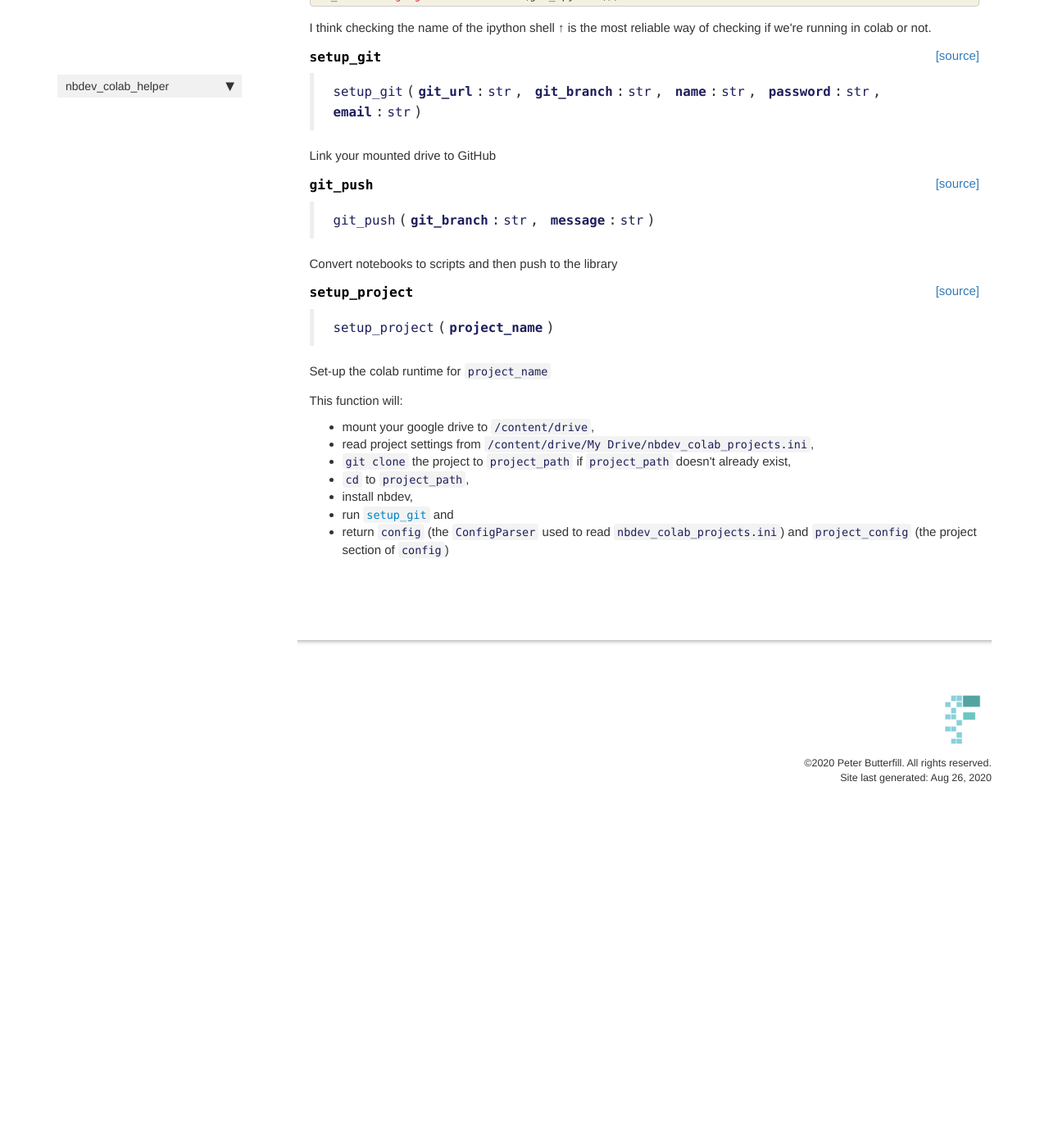
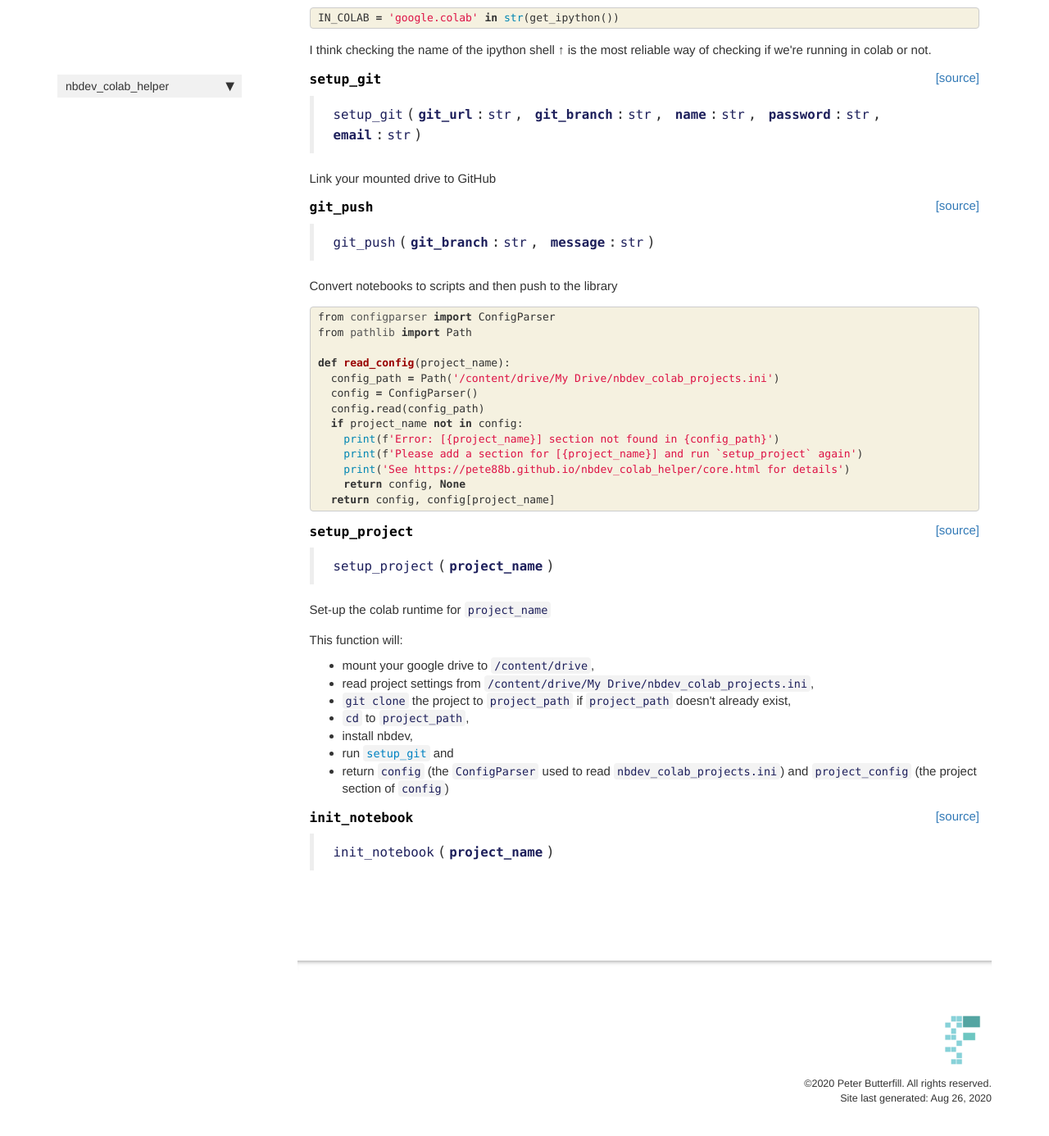
Before and after one commit to pete88b/nbdev_colab_helper, a Jekyll site: the page built from docs/core.html, in a window 1280 px wide and 1400 px high, scrolled down 356 px. Shown: the top 1386 px of the window at 82% size. Built offline with Jekyll 4.4.1, drawn with Linux system fonts in a browser that asks for light colours; nearby versions of some CDN libraries; comment, search, counter and statistics services are not loaded; before the commit the page ends 1365 px from its top, so only the background shows below that.

```diff
--- a/docs/core.html
+++ b/docs/core.html
@@ -113,6 +113,35 @@ nb_path: "00_core.ipynb"
     {% raw %}
 
 <div class="cell border-box-sizing code_cell rendered">
+<div class="input">
+
+<div class="inner_cell">
+    <div class="input_area">
+<div class=" highlight hl-ipython3"><pre><span></span><span class="kn">from</span> <span class="nn">configparser</span> <span class="k">import</span> <span class="n">ConfigParser</span>
+<span class="kn">from</span> <span class="nn">pathlib</span> <span class="k">import</span> <span class="n">Path</span>
+
+<span class="k">def</span> <span class="nf">read_config</span><span class="p">(</span><span class="n">project_name</span><span class="p">):</span>
+  <span class="n">config_path</span> <span class="o">=</span> <span class="n">Path</span><span class="p">(</span><span class="s1">&#39;/content/drive/My Drive/nbdev_colab_projects.ini&#39;</span><span class="p">)</span>
+  <span class="n">config</span> <span class="o">=</span> <span class="n">ConfigParser</span><span class="p">()</span>
+  <span class="n">config</span><span class="o">.</span><span class="n">read</span><span class="p">(</span><span class="n">config_path</span><span class="p">)</span>
+  <span class="k">if</span> <span class="n">project_name</span> <span class="ow">not</span> <span class="ow">in</span> <span class="n">config</span><span class="p">:</span>
+    <span class="nb">print</span><span class="p">(</span><span class="n">f</span><span class="s1">&#39;Error: [</span><span class="si">{project_name}</span><span class="s1">] section not found in </span><span class="si">{config_path}</span><span class="s1">&#39;</span><span class="p">)</span>
+    <span class="nb">print</span><span class="p">(</span><span class="n">f</span><span class="s1">&#39;Please add a section for [</span><span class="si">{project_name}</span><span class="s1">] and run `setup_project` again&#39;</span><span class="p">)</span>
+    <span class="nb">print</span><span class="p">(</span><span class="s1">&#39;See https://pete88b.github.io/nbdev_colab_helper/core.html for details&#39;</span><span class="p">)</span>
+    <span class="k">return</span> <span class="n">config</span><span class="p">,</span> <span class="kc">None</span>
+  <span class="k">return</span> <span class="n">config</span><span class="p">,</span> <span class="n">config</span><span class="p">[</span><span class="n">project_name</span><span class="p">]</span>
+</pre></div>
+
+    </div>
+</div>
+</div>
+
+</div>
+    {% endraw %}
+
+    {% raw %}
+
+<div class="cell border-box-sizing code_cell rendered">
 
 </div>
     {% endraw %}
@@ -128,7 +157,7 @@ nb_path: "00_core.ipynb"
 
 
 <div class="output_markdown rendered_html output_subarea ">
-<h4 id="setup_project" class="doc_header"><code>setup_project</code><a href="__main__.py#L7" class="source_link" style="float:right">[source]</a></h4><blockquote><p><code>setup_project</code>(<strong><code>project_name</code></strong>)</p>
+<h4 id="setup_project" class="doc_header"><code>setup_project</code><a href="https://github.com/pete88b/nbdev_colab_helper/tree/master/nbdev_colab_helper/core.py#L48" class="source_link" style="float:right">[source]</a></h4><blockquote><p><code>setup_project</code>(<strong><code>project_name</code></strong>)</p>
 </blockquote>
 <p>Set-up the colab runtime for <code>project_name</code></p>
 
@@ -158,4 +187,35 @@ nb_path: "00_core.ipynb"
 </div>
 </div>
 </div>
+    {% raw %}
+
+<div class="cell border-box-sizing code_cell rendered">
+
 </div>
+    {% endraw %}
+
+    {% raw %}
+
+<div class="cell border-box-sizing code_cell rendered">
+
+<div class="output_wrapper">
+<div class="output">
+
+<div class="output_area">
+
+
+<div class="output_markdown rendered_html output_subarea ">
+<h4 id="init_notebook" class="doc_header"><code>init_notebook</code><a href="https://github.com/pete88b/nbdev_colab_helper/tree/master/nbdev_colab_helper/core.py#L68" class="source_link" style="float:right">[source]</a></h4><blockquote><p><code>init_notebook</code>(<strong><code>project_name</code></strong>)</p>
+</blockquote>
+
+</div>
+
+</div>
+
+</div>
+</div>
+
+</div>
+    {% endraw %}
+
+</div>
--- a/nbdev_colab_helper/_nbdev.py
+++ b/nbdev_colab_helper/_nbdev.py
@@ -6,6 +6,7 @@ index = {"IN_COLAB": "00_core.ipynb",
          "setup_git": "00_core.ipynb",
          "git_push": "00_core.ipynb",
          "setup_project": "00_core.ipynb",
+         "init_notebook": "00_core.ipynb",
          "say_hello": "tutorial.ipynb",
          "HelloSayer": "tutorial.ipynb"}
 
```
Also changed, not shown: docs/tutorial.html (+12 -2 lines), nbdev_colab_helper/core.py (+14 -12 lines), 3 other files.
